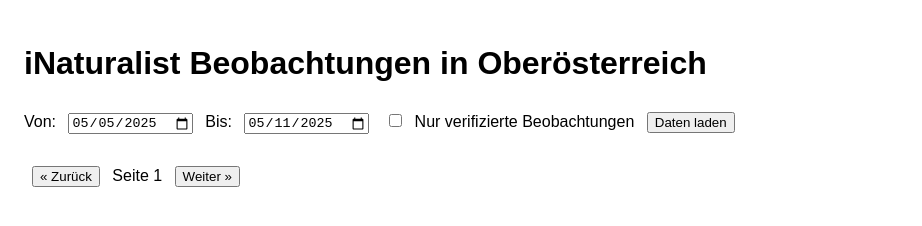
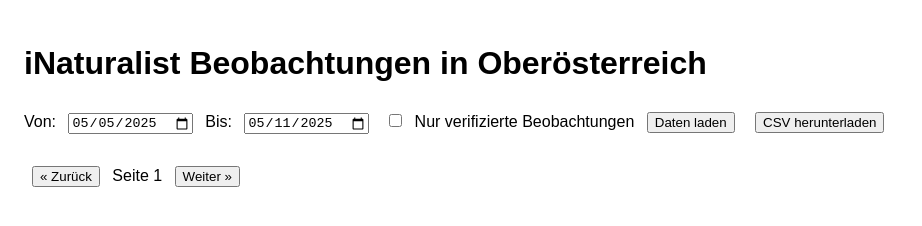
Before and after one commit to Sylviahagmueller/FloraOOEiNat, a plain HTML site: page index.html in a window 1280 px wide. Shown: the whole page, without its empty margins (0-922 px from the left). Drawn offline with Linux system fonts and the light colour scheme.

Commit message:
Update index.html

```diff
--- a/index.html
+++ b/index.html
@@ -17,6 +17,7 @@
   <label>Bis: <input type="date" id="endDate"></label>
   <label><input type="checkbox" id="verifiziertOnly"> Nur verifizierte Beobachtungen</label>
   <button onclick="fetchObservations()">Daten laden</button>
+  <button onclick="downloadCSV()">CSV herunterladen</button>
 
   <div id="results"></div>
   <div class="pagination">
@@ -27,6 +28,7 @@
 
   <script>
     let currentPage = 1;
+    let lastFetchedData = [];
 
     // Set default to current week
     window.onload = function() {
@@ -63,6 +65,7 @@
         const response = await fetch(url);
         const data = await response.json();
         resultsDiv.innerHTML = '';
+        lastFetchedData = data.results;
 
         if (data.results.length === 0) {
           resultsDiv.innerHTML = 'Keine Beobachtungen gefunden.';
@@ -103,6 +106,40 @@
       currentPage = Math.max(1, currentPage + direction);
       fetchObservations();
     }
+
+    function downloadCSV() {
+      if (lastFetchedData.length === 0) {
+        alert("Keine Daten zum Exportieren vorhanden.");
+        return;
+      }
+
+      const rows = [
+        ["Taxon", "Beobachter", "Datum", "Ort", "Breitengrad", "Längengrad", "Link"]
+      ];
+
+      lastFetchedData.forEach(obs => {
+        const taxon = obs.taxon?.name || 'Unbestimmt';
+        const user = obs.user?.login || 'unbekannt';
+        const date = obs.observed_on || '';
+        const place = obs.place_guess || '';
+        const lat = obs.geojson?.coordinates?.[1] || '';
+        const lon = obs.geojson?.coordinates?.[0] || '';
+        const uri = obs.uri || '';
+        rows.push([taxon, user, date, place, lat, lon, uri]);
+      });
+
+      const csvContent = rows.map(e => e.map(v => `"${v}"`).join(",")).join("\n");
+      const blob = new Blob([csvContent], { type: 'text/csv;charset=utf-8;' });
+      const url = URL.createObjectURL(blob);
+
+      const link = document.createElement("a");
+      link.setAttribute("href", url);
+      link.setAttribute("download", "inat_ooe_beobachtungen.csv");
+      link.style.display = "none";
+      document.body.appendChild(link);
+      link.click();
+      document.body.removeChild(link);
+    }
   </script>
 </body>
 </html>
```
